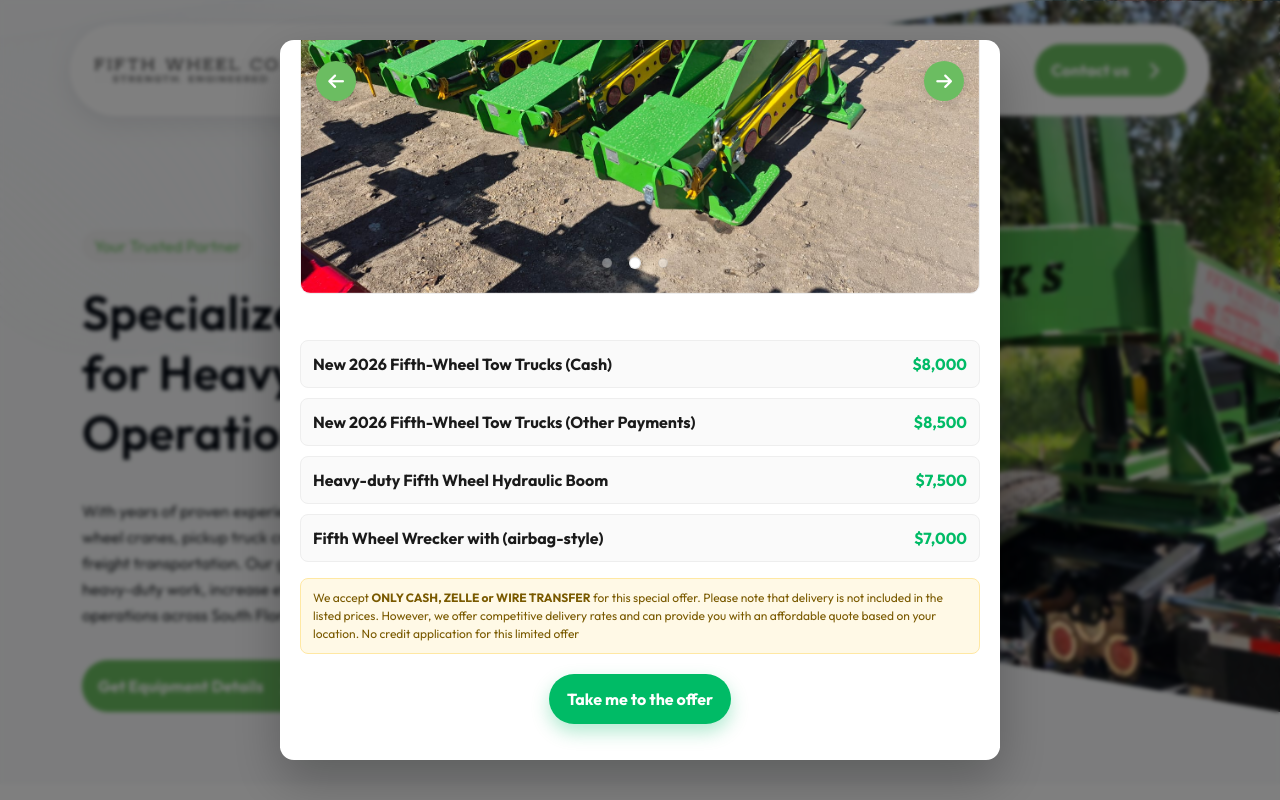
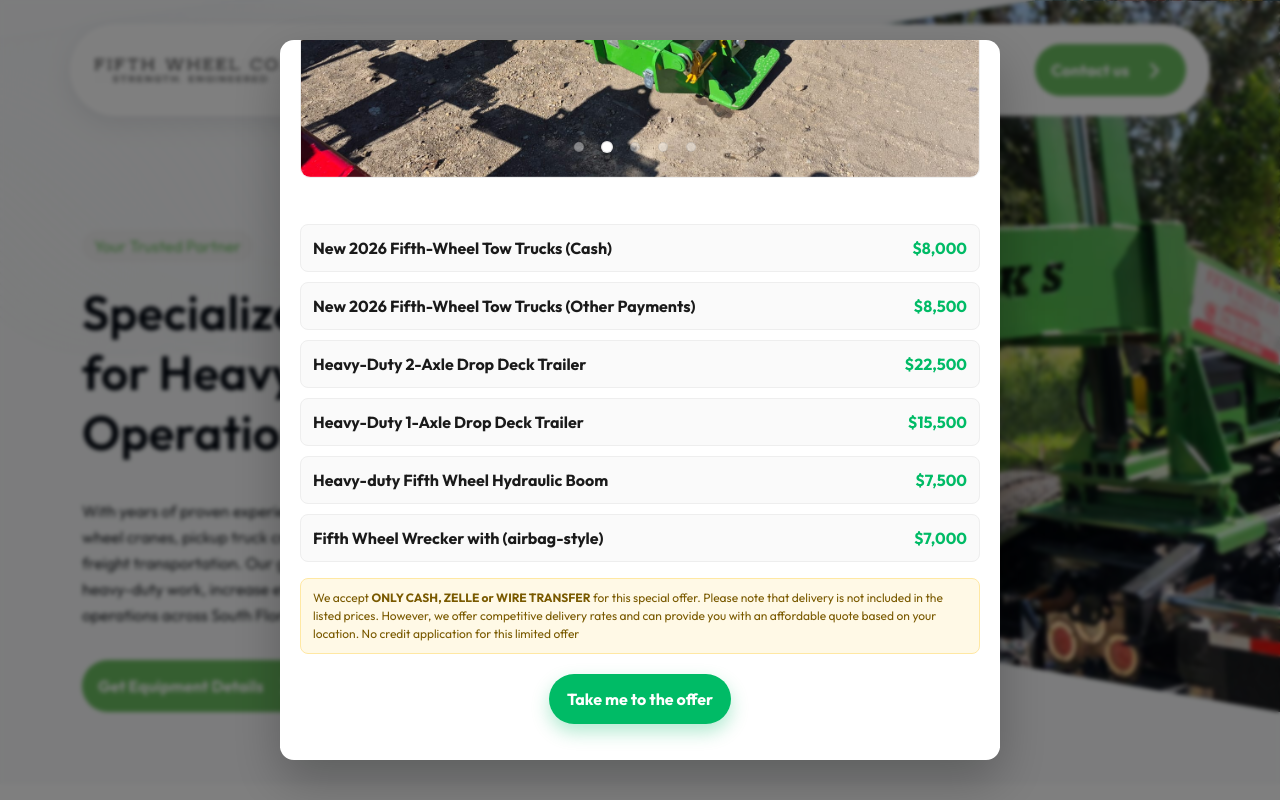
Before and after one commit to julioarhernandez/fifthwheelco, a website: page src/index.html in a window 1280 px wide. Shown: the top 800 px of the page. Drawn offline with nearby package versions, Linux system fonts and the light colour scheme; files that its build step writes are made by us from their sources; files whose address does not match are found by name.

Commit message:
more items

```diff
--- a/src/partials/footer.html
+++ b/src/partials/footer.html
@@ -160,6 +160,8 @@
          <div class="promo-slider">
             <div><img src="/assets/img/custom/imag1.jpeg" alt="2026 Tow Truck 1"></div>
             <div><img src="/assets/img/custom/imag2.jpeg" alt="2026 Tow Truck 2"></div>
+            <div><img src="/assets/img/custom/imag3.jpeg" alt="Heavy-Duty 2-Axle Drop Deck Trailer"></div>
+            <div><img src="/assets/img/custom/imag4.png" alt="Professional 1-Axle Drop Deck Trailer"></div>
             <div><img src="/assets/img/custom/fifthwheelcrane.jpg" alt="Fifth wheel crane"></div>
          </div>
          <div class="promo-prices">
@@ -170,6 +172,14 @@
             <div class="promo-item">
                <strong>New 2026 Fifth-Wheel Tow Trucks (Other Payments)</strong>
                <span class="price">$8,500</span>
+            </div>
+            <div class="promo-item">
+               <strong>Heavy-Duty 2-Axle Drop Deck Trailer</strong>
+               <span class="price">$22,500</span>
+            </div>
+            <div class="promo-item">
+               <strong>Heavy-Duty 1-Axle Drop Deck Trailer</strong>
+               <span class="price">$15,500</span>
             </div>
             <div class="promo-item">
                <strong>Heavy-duty Fifth Wheel Hydraulic Boom</strong>
```
Also changed, not shown: assets/img/custom/imag3.jpeg (added), 1 other file.
